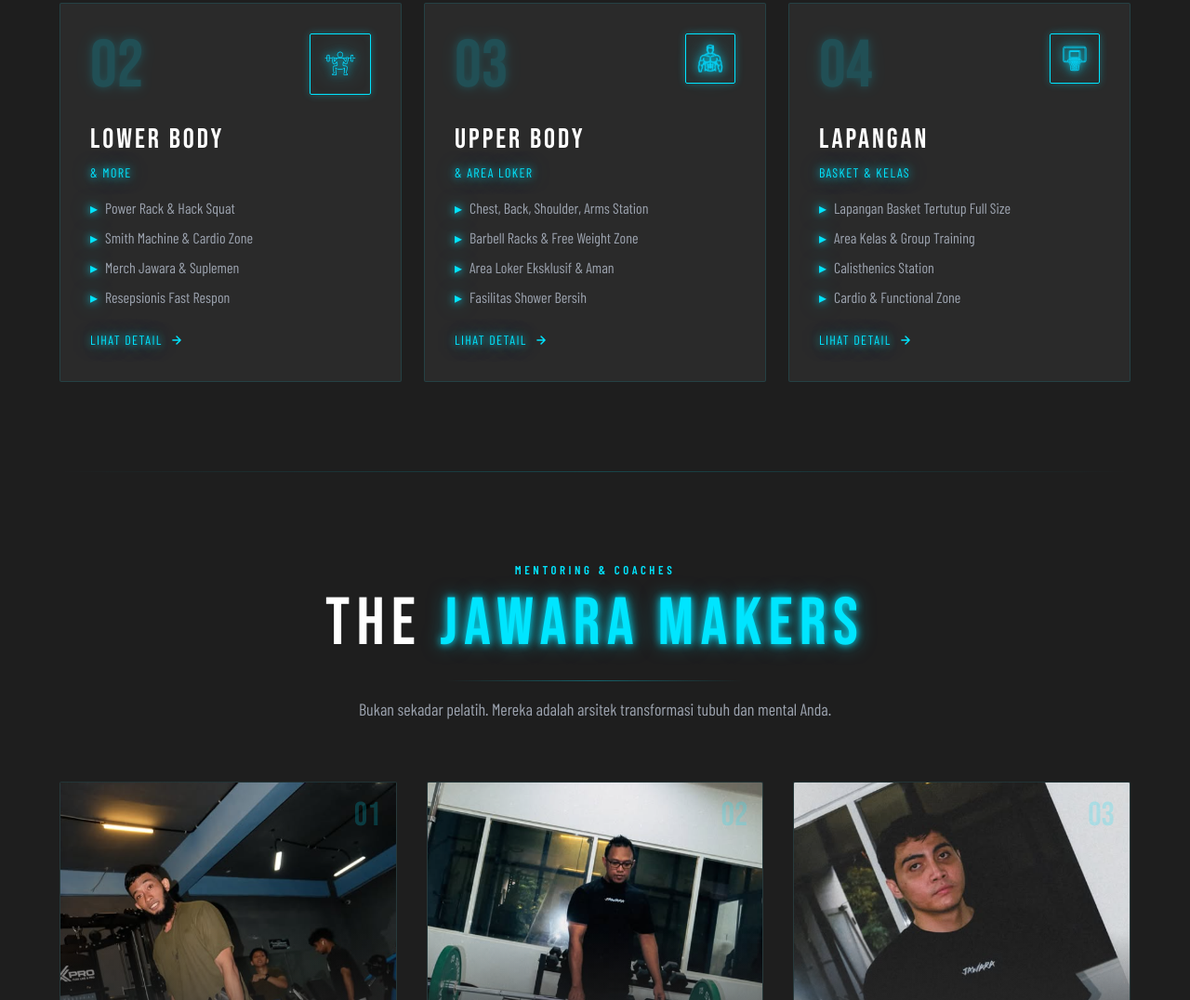
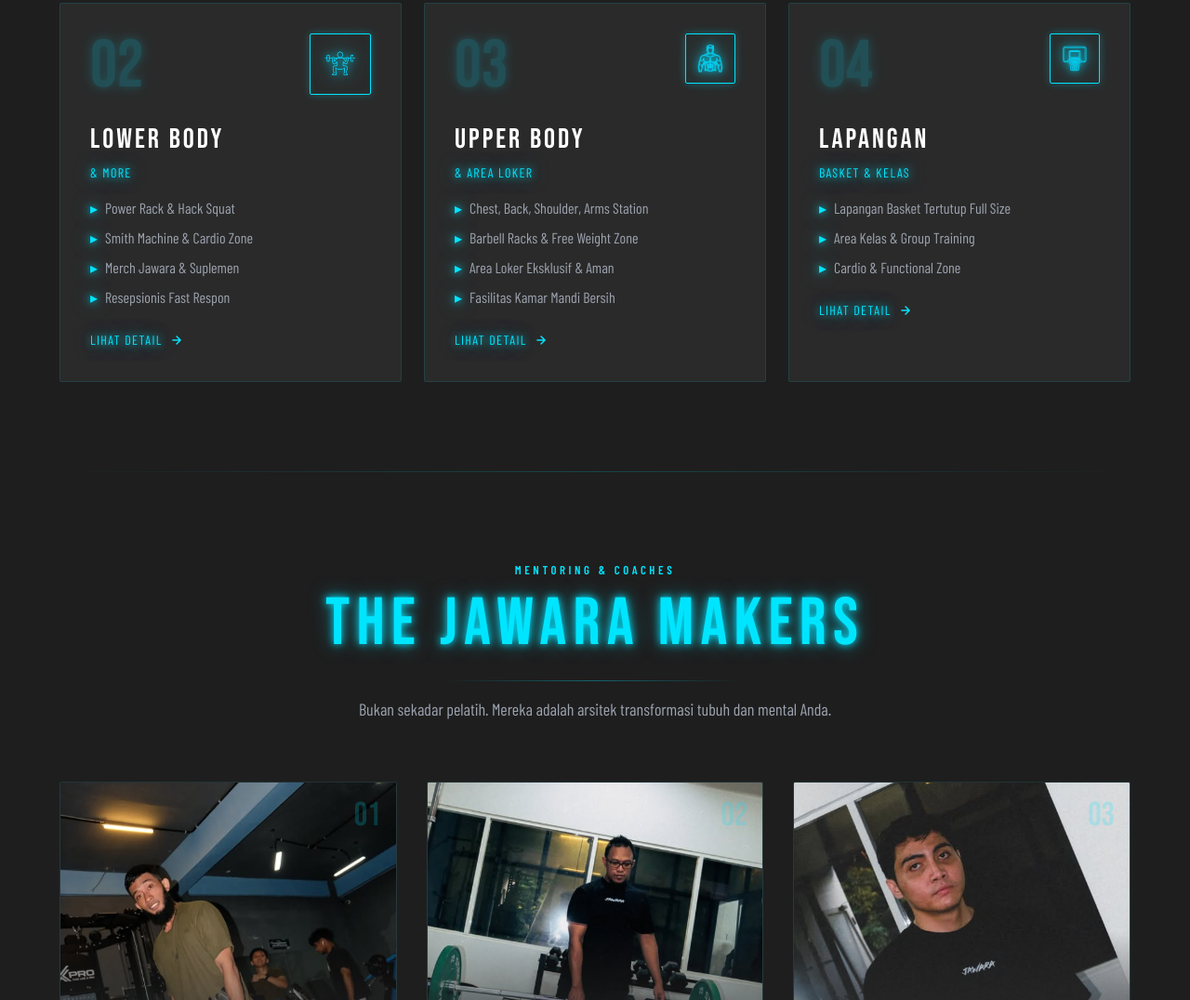
Before and after one commit to Koscheixhl/Gymale-preview, a plain HTML site: page index.html in a window 1280 px wide. Shown: the part 1190-2266 px from the top of the page at 93% size. Drawn offline with nearby package versions, Linux system fonts and the light colour scheme; a web font is replaced by a local one.

Commit message:
Add files via upload

```diff
--- a/index.html
+++ b/index.html
@@ -579,7 +579,7 @@
             <li class="flex items-center gap-2"><span class="neon-text">▸</span> Chest, Back, Shoulder, Arms Station</li>
             <li class="flex items-center gap-2"><span class="neon-text">▸</span> Barbell Racks &amp; Free Weight Zone</li>
             <li class="flex items-center gap-2"><span class="neon-text">▸</span> Area Loker Eksklusif &amp; Aman</li>
-            <li class="flex items-center gap-2"><span class="neon-text">▸</span> Fasilitas Shower Bersih</li>
+            <li class="flex items-center gap-2"><span class="neon-text">▸</span> Fasilitas Kamar Mandi Bersih</li>
           </ul>
           <p class="inline-flex items-center gap-2 mt-6 neon-text text-sm font-600 tracking-widest uppercase group-hover:underline transition-all">
             Lihat Detail
@@ -603,7 +603,6 @@
           <ul class="text-gray-400 space-y-2 text-base font-body">
             <li class="flex items-center gap-2"><span class="neon-text">▸</span> Lapangan Basket Tertutup Full Size</li>
             <li class="flex items-center gap-2"><span class="neon-text">▸</span> Area Kelas &amp; Group Training</li>
-            <li class="flex items-center gap-2"><span class="neon-text">▸</span> Calisthenics Station</li>
             <li class="flex items-center gap-2"><span class="neon-text">▸</span> Cardio & Functional Zone</li>
           </ul>
           <p class="inline-flex items-center gap-2 mt-6 neon-text text-sm font-600 tracking-widest uppercase group-hover:underline transition-all">
@@ -633,7 +632,7 @@
     <div class="text-center mb-16 fade-up">
       <p class="section-label mb-3">Mentoring & Coaches</p>
       <h2 class="font-display text-5xl md:text-7xl tracking-widest">
-        <span class="text-white">THE</span> <span class="neon-text">JAWARA MAKERS</span>
+        <span class="neon-text">THE JAWARA MAKERS</span>
       </h2>
       <hr class="neon-hr max-w-xs mx-auto mt-6" />
       <p class="text-gray-400 mt-4 text-lg max-w-xl mx-auto">Bukan sekadar pelatih. Mereka adalah arsitek transformasi tubuh dan mental Anda.</p>
```
